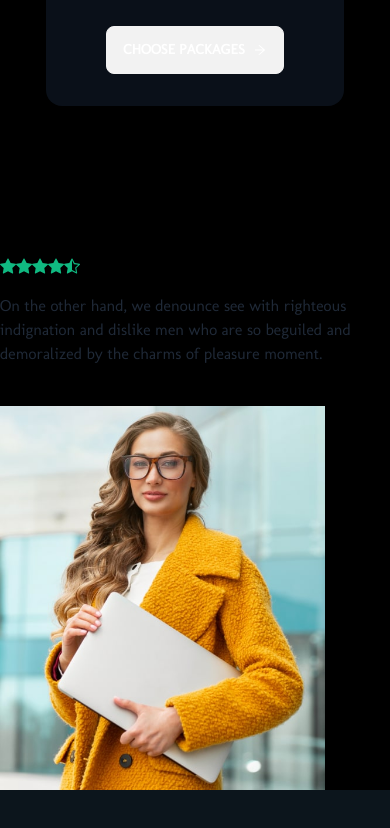
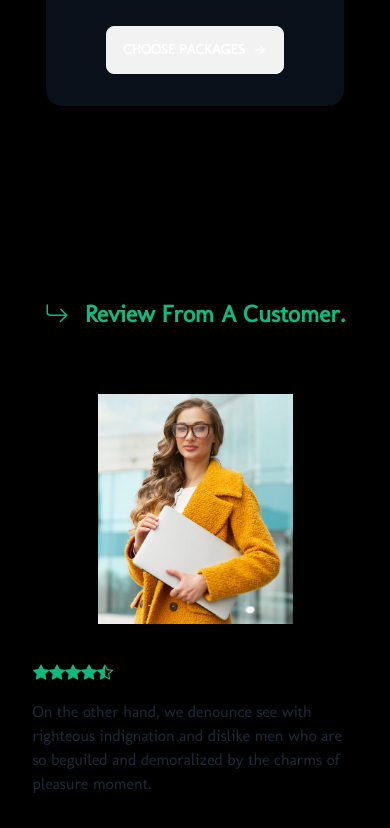
Before and after one commit to Parvez-Rahman100/webgency, a React (Create React App) app: page / in a window 390 px wide. Shown: the part 9160-9988 px from the top of the page. Built offline with nearby package versions, Linux system fonts and the light colour scheme; a web font is replaced by a local one.

Commit message:
review section responsived

```diff
--- a/src/Components/Reviews/Reviews.jsx
+++ b/src/Components/Reviews/Reviews.jsx
@@ -1,29 +1,33 @@
 import React from "react";
-import { BsStarFill, BsStarHalf } from "react-icons/bs";
+import { BsArrowReturnRight, BsStarFill, BsStarHalf } from "react-icons/bs";
 // import {RiDoubleQuotesR} from 'react-icons/ri';
 
 import reviewer from "../../assests/reviewer.jpg";
 
 const Reviews = () => {
   return (
-    <div className=" bg-black pt-32">
-      <div className="flex justify-center flex-col lg:flex-row items-center gap-10  container mx-auto">
-        <div className="lg:w-1/5 w-full ">
-          <div className="flex items-center text-emerald-500">
+    <div className="container mx-auto py-32">
+      <p className=" text-emerald-500 flex items-center justify-center mb-6 font-bold text-2xl py-10">
+        <BsArrowReturnRight />
+        <span className="ml-4">Review From A Customer.</span>
+      </p>
+      <div className="flex justify-center flex-col-reverse lg:flex-row mx-auto items-center gap-10">
+        <div className="lg:w-2/5 w-full mx-auto ">
+          <div className="flex w-10/12 lg:w-full items-center text-emerald-500 mx-auto">
             <BsStarFill />
             <BsStarFill />
             <BsStarFill />
             <BsStarFill />
             <BsStarHalf />
           </div>
-          <p className="mt-5">
+          <p className="mt-5 w-10/12 lg:w-full mx-auto">
             On the other hand, we denounce see with righteous indignation and
             dislike men who are so beguiled and demoralized by the charms of
             pleasure moment.
           </p>
         </div>
-        <div>
-          <img className="w-5/6" src={reviewer} alt="reviewer" />
+        <div className="flex justify-center items-center">
+          <img className="w-3/6" src={reviewer} alt="reviewer" />
         </div>
       </div>
     </div>
```
